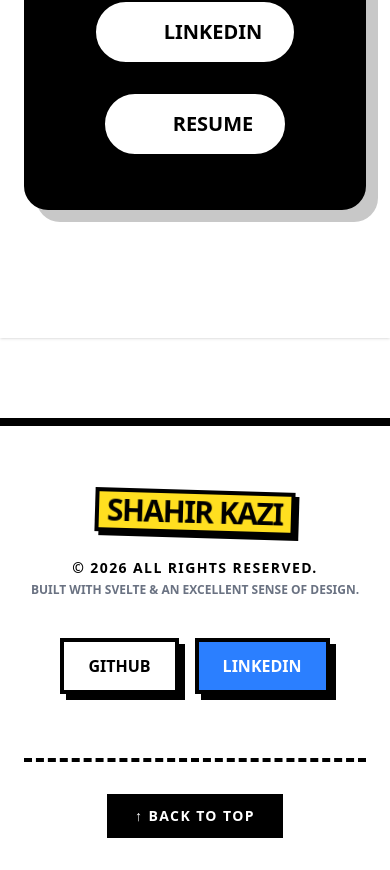
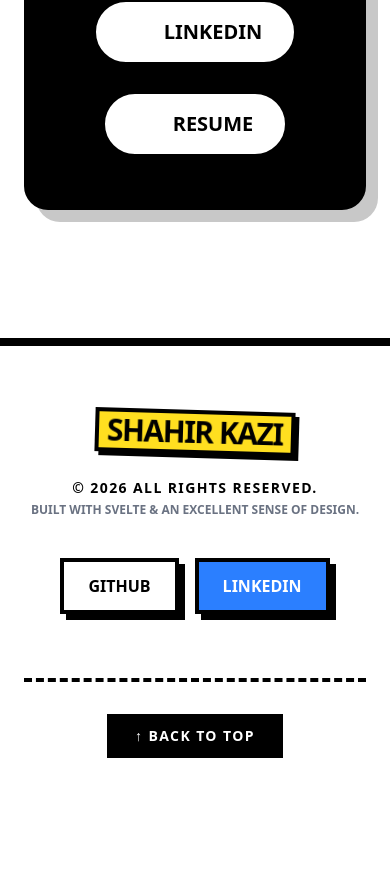
Before and after one commit to Skazitron/portfolio-website, a SvelteKit app: page / in a window 390 px wide. Shown: the part 8595-9465 px from the top of the page. After the commit the page ends 9385 px from the top, so only its background shows below. Built offline with nearby package versions, Linux system fonts and the light colour scheme; some icons are missing; a web font is replaced by a local one.

Commit message:
fixed minor bugs with blogposts

```diff
--- a/src/components/Footer.svelte
+++ b/src/components/Footer.svelte
@@ -1,4 +1,4 @@
-<footer class="bg-white border-t-8 border-black pt-16 pb-8 px-6 lg:px-10 mt-20 relative z-10 selection:bg-black selection:text-white">
+<footer class="bg-white border-t-8 border-black pt-16 pb-8 px-6 lg:px-10 relative z-10 selection:bg-black selection:text-white">
     <div class="max-w-400 mx-auto flex flex-col md:flex-row justify-between items-center gap-10">
 
         <div class="flex flex-col items-center md:items-start text-center md:text-left">
--- a/src/routes/(blogs)/[collection]/[slug]/+page.svelte
+++ b/src/routes/(blogs)/[collection]/[slug]/+page.svelte
@@ -36,6 +36,7 @@ let { data }: { data: PageData } = $props();
                     {#each data.allPosts ?? [] as p}
                         <li>
                             <a href="/{page.params.collection}/{p.slug}"
+                               data-sveltekit-reload
                                class="block text-sm font-bold hover:underline {p.slug === page.params.slug ? 'text-blue-700' : ''}">
                                 <span class="block opacity-60 text-xs">{formatDate(p.timestamp ?? '')}</span>
                                 {p.title}
```
